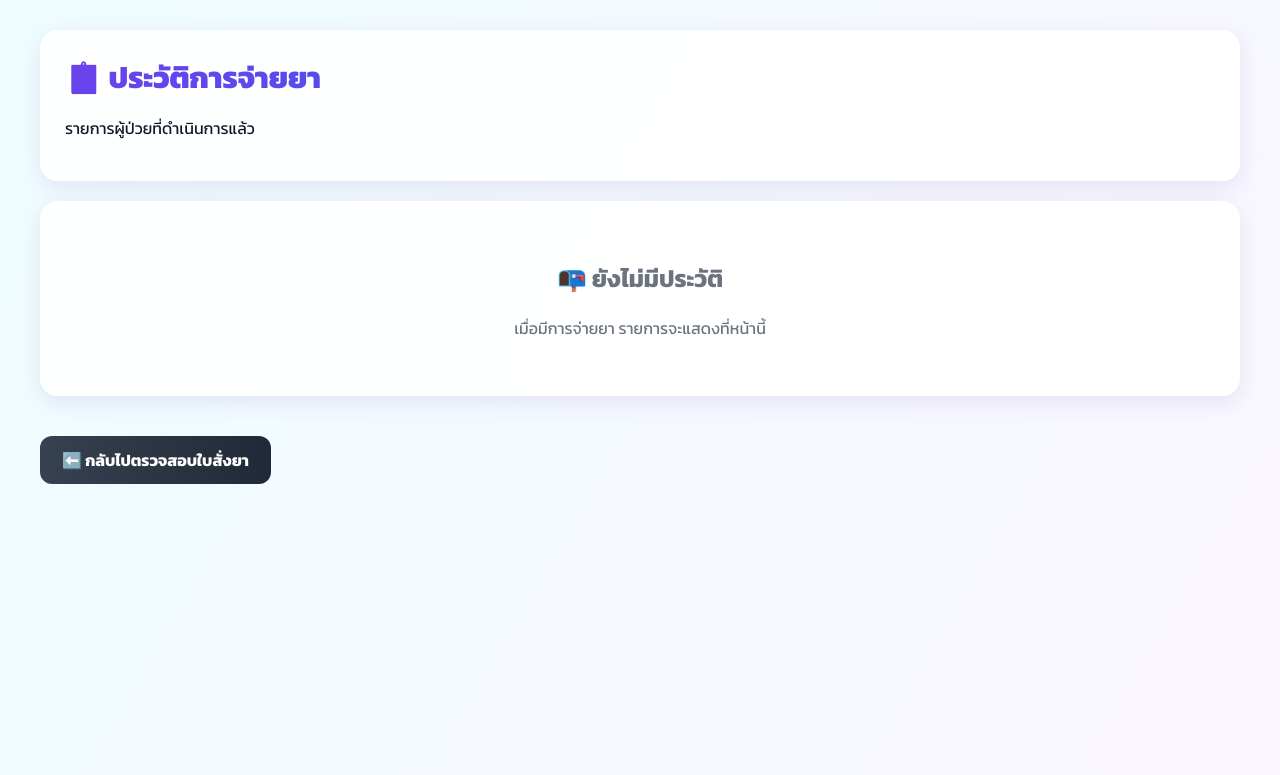
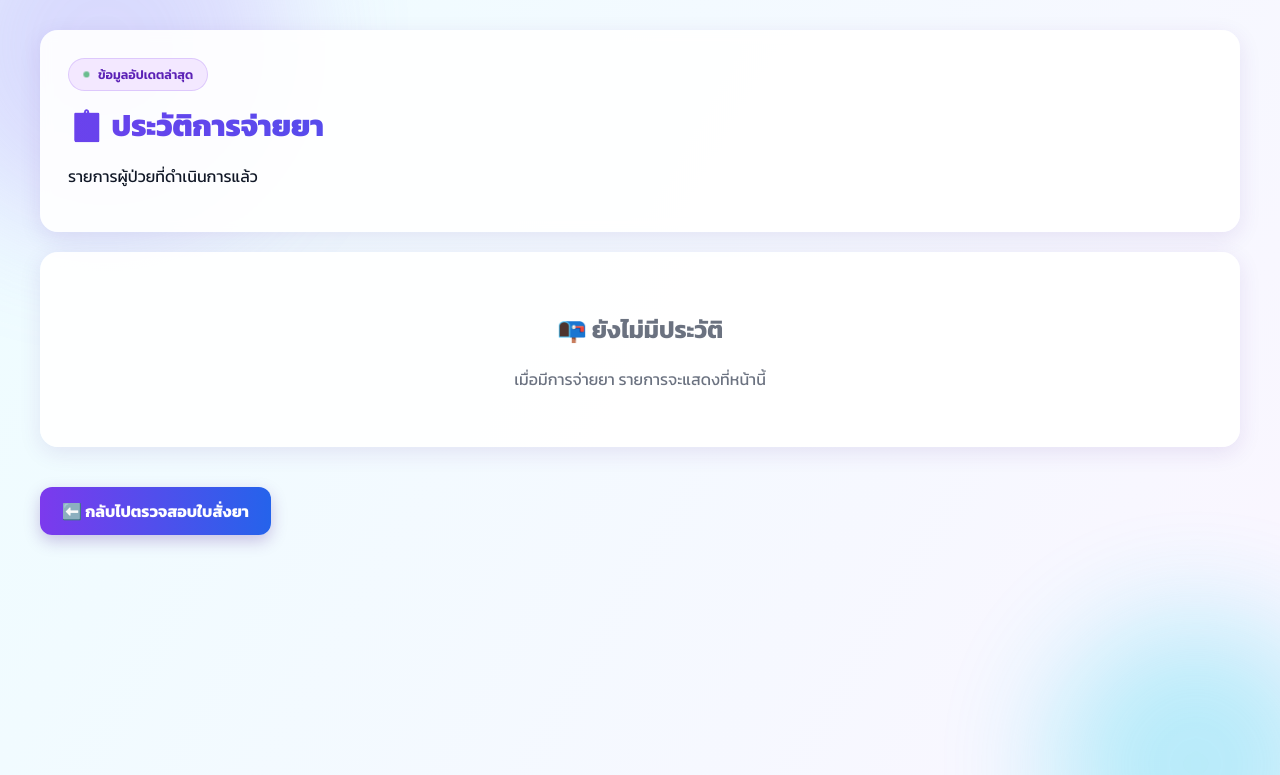
Before and after one commit to mydrugstock/drug-management, a Flask app: page /history in a window 1280 px wide. Shown: the top 775 px of the page. Run offline with Flask 3, Linux system fonts and the light colour scheme; data that the repository does not hold is empty.

Commit message:
Update history.html

```diff
--- a/templates/history.html
+++ b/templates/history.html
@@ -31,6 +31,17 @@
             to { opacity: 1; transform: translateY(0); }
         }
 
+        @keyframes blobMove {
+            0%, 100% { transform: translate(0, 0) scale(1); }
+            33% { transform: translate(30px, -20px) scale(1.1); }
+            66% { transform: translate(-20px, 20px) scale(0.95); }
+        }
+
+        @keyframes pulseDot {
+            0%, 100% { opacity: 1; transform: scale(1); }
+            50% { opacity: 0.5; transform: scale(0.85); }
+        }
+
         body {
             margin: 0;
             font-family: 'Kanit', Tahoma, sans-serif;
@@ -38,22 +49,77 @@
             background-size: 300% 300%;
             animation: gradientShift 20s ease infinite;
             color: #111827;
+            position: relative;
+            overflow-x: hidden;
+        }
+
+        body::before,
+        body::after {
+            content: "";
+            position: fixed;
+            border-radius: 50%;
+            filter: blur(60px);
+            opacity: 0.3;
+            z-index: 0;
+            animation: blobMove 16s ease-in-out infinite;
+        }
+
+        body::before {
+            width: 340px;
+            height: 340px;
+            background: #a78bfa;
+            top: -110px;
+            left: -90px;
+        }
+
+        body::after {
+            width: 300px;
+            height: 300px;
+            background: #22d3ee;
+            bottom: -100px;
+            right: -80px;
+            animation-delay: -6s;
         }
 
         .container {
             width: 95%;
             max-width: 1200px;
             margin: 30px auto;
+            position: relative;
+            z-index: 1;
         }
 
         .header {
             background: rgba(255,255,255,0.92);
-            padding: 25px;
+            backdrop-filter: blur(6px);
+            padding: 28px;
             border-radius: 18px;
             margin-bottom: 20px;
             box-shadow: 0 6px 22px rgba(76, 29, 149, 0.10);
             opacity: 0;
             animation: fadeInUp 0.5s ease forwards;
+        }
+
+        .badge {
+            display: inline-flex;
+            align-items: center;
+            gap: 8px;
+            background: #f3e8ff;
+            border: 1px solid rgba(124,58,237,0.18);
+            padding: 6px 14px;
+            border-radius: 999px;
+            font-size: 12.5px;
+            font-weight: 600;
+            color: #5b21b6;
+            margin-bottom: 12px;
+        }
+
+        .badge .dot {
+            width: 7px;
+            height: 7px;
+            border-radius: 50%;
+            background: #16a34a;
+            animation: pulseDot 1.8s ease-in-out infinite;
         }
 
         .header h1 {
@@ -137,17 +203,19 @@
         .back {
             display: inline-block;
             margin-top: 20px;
-            background: linear-gradient(90deg, #374151, #1f2937);
+            background: linear-gradient(90deg, #7c3aed, #2563eb);
             color: white;
             text-decoration: none;
             padding: 12px 22px;
             border-radius: 12px;
             font-weight: 700;
-            transition: transform 0.2s;
+            box-shadow: 0 6px 16px rgba(76,29,149,0.25);
+            transition: transform 0.2s, box-shadow 0.2s;
         }
 
         .back:hover {
-            transform: translateY(-3px);
+            transform: translateY(-3px) scale(1.02);
+            box-shadow: 0 10px 22px rgba(37,99,235,0.3);
         }
 
         .empty {
@@ -165,6 +233,11 @@
 <div class="container">
 
     <div class="header">
+
+        <div class="badge">
+            <span class="dot"></span>
+            ข้อมูลอัปเดตล่าสุด
+        </div>
 
         <h1>
             📋 ประวัติการจ่ายยา
```
